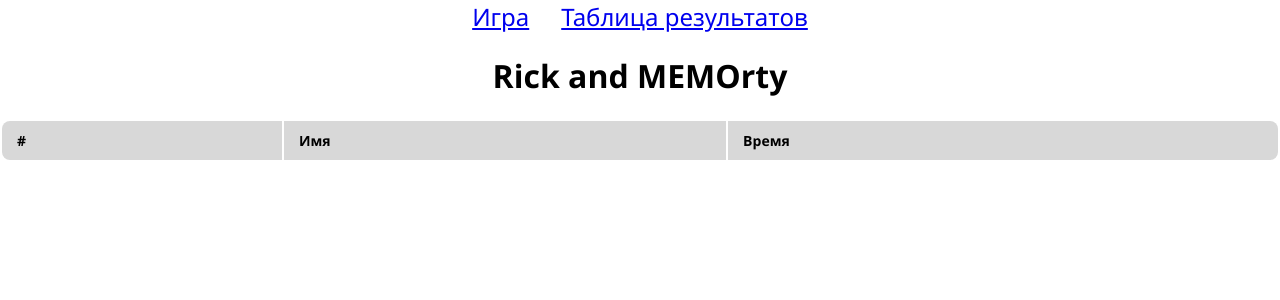
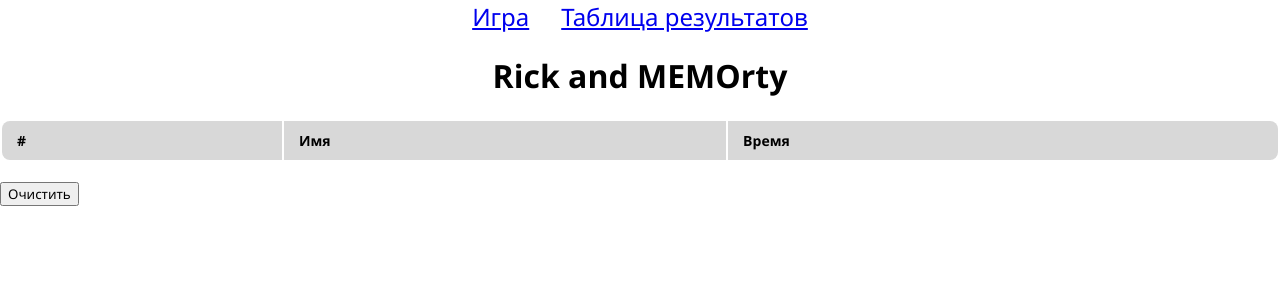
Before and after one commit to saibrok/memo-game, a Vue app: page /table in a window 1280 px wide. Shown: the top 300 px of the page. Built offline with nearby package versions, Linux system fonts and the light colour scheme.

Commit message:
поправил таймер  на 5 сек

```diff
--- a/src/views/Game.vue
+++ b/src/views/Game.vue
@@ -37,6 +37,7 @@
       canFlip: false,
       cardList: [],
       testMode: false,
+      firstCardTimerId: null,
     };
   },
 
@@ -85,16 +86,15 @@
       const card = this.findCardbyId(id);
       card.isFlipped = !card.isFlipped;
 
-      let firstCardTimer = null;
-
       if (!this.firstFlippedCard) {
         this.firstFlippedCard = number;
-        firstCardTimer = setTimeout(() => {
+        this.firstCardTimerId = setTimeout(() => {
           this.resetCardByNumber(this.firstFlippedCard);
+          this.resetCardByNumber(this.secondFlippedCard);
           this.resetFlippedCard();
         }, 5000);
       } else {
-        clearTimeout(firstCardTimer);
+        clearTimeout(this.firstCardTimerId);
         this.secondFlippedCard = number;
         this.canFlip = false;
       }
--- a/src/views/Table.vue
+++ b/src/views/Table.vue
@@ -1,4 +1,5 @@
 <template>
+  <div class="score">
     <table class="scoreTable">
       <thead class="scoreTable__head">
         <tr class="scoreTable__row">
@@ -15,14 +16,24 @@
         </tr>
       </tbody>
     </table>
+    <button type="button" @click="clearTable">Очистить</button>
+  </div>
 </template>
 
 <script>
-import { mapState } from 'vuex';
+import { mapState, mapActions } from 'vuex';
 
 export default {
   computed: {
     ...mapState(['scoreTable']),
+  },
+  methods: {
+    ...mapActions(['setScoreTable']),
+
+    clearTable() {
+      this.setScoreTable(null);
+      localStorage.removeItem('scoreTable');
+    },
   },
 };
 </script>
```
Lines whose indentation alone changed are shown as unchanged.
